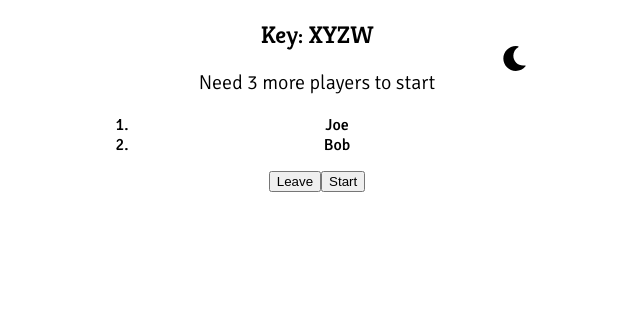
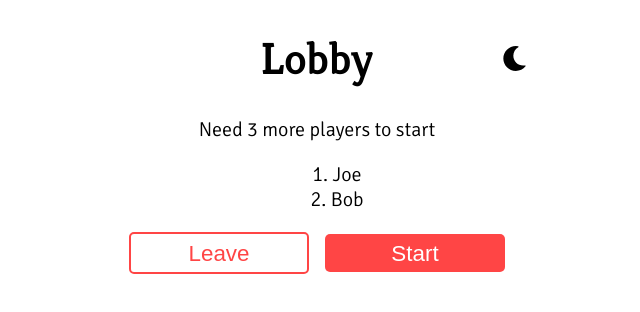
Before and after one commit to ThivRajan/Teaforge-Client, a React (Create React App) app: page /lobby in a window 1280 px wide. Shown: the top 312 px of the page, without its empty margins (323-963 px from the left). Built offline with nearby package versions, Linux system fonts and the light colour scheme.

Commit message:
lobby styles

```diff
--- a/src/components/RoomLobby.tsx
+++ b/src/components/RoomLobby.tsx
@@ -1,21 +1,31 @@
 import React from 'react';
+import styled from 'styled-components';
+
 import { Link } from 'react-router-dom';
+import Button from '../styles/Button';
 
 const RoomLobby = () => {
 	return (
 		<div>
-			<h2>Key: XYZW</h2>
+			<h1>Lobby</h1>
 			<p>Need 3 more players to start</p>
-			<ol>
+			<PlayerList>
 				<li>Joe</li>
 				<li>Bob</li>
-			</ol>
+			</PlayerList>
 			<Link to="/">
-				<button>Leave</button>
+				<Button.Outlined>Leave</Button.Outlined>
 			</Link>
-			<button>Start</button>
+			<Button.Filled>Start</Button.Filled>
 		</div>
 	);
 };
 
+const PlayerList = styled.ol`
+	list-style: decimal inside;
+	margin-bottom: 20px;
+	font-size: 20px;
+	font-weight: 300;
+`;
+
 export default RoomLobby;
--- a/src/styles/GameCard.tsx
+++ b/src/styles/GameCard.tsx
@@ -16,8 +16,6 @@ export const GameCard = styled.div`
 	border-radius: 3px;
 	margin: 15px;
 	margin-top: 0;
-
-	text-decoration: none;
 
 	display: grid;
 	grid-template-columns: 4fr 11fr;
```
